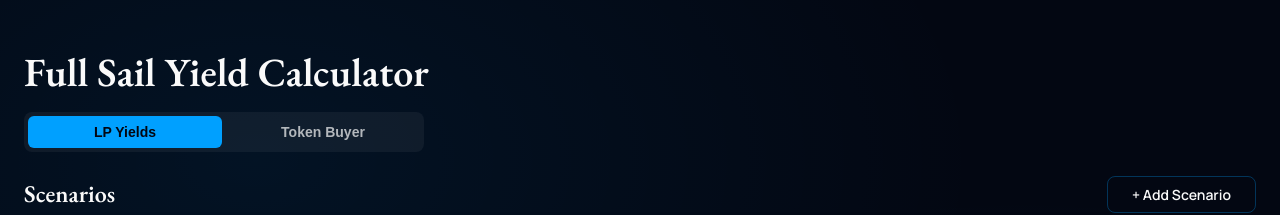
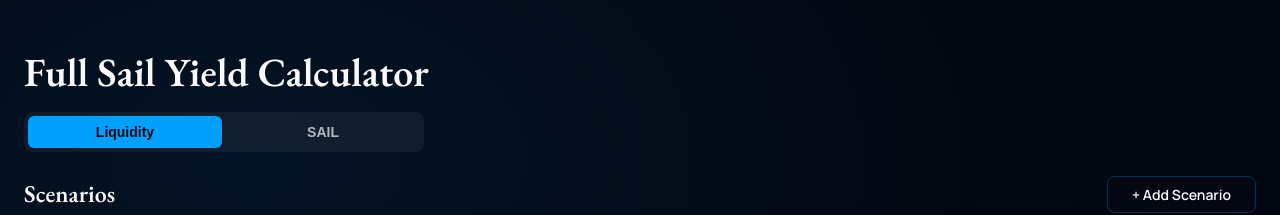
Before and after one commit to glupta/full-sail-yield-calculator, a React (Vite) app: page / in a window 1280 px wide. Shown: the top 215 px of the page. Built offline with nearby package versions, Linux system fonts and the light colour scheme.

Commit message:
refactor(ui): rename tabs and improve SAIL calculator
- Rename 'LP Yields' → 'Liquidity'
- Rename 'Token Buyer' → 'SAIL'
- Fix SAIL price showing $0.00 by using 6 decimal places
- Add 'Time to Recoup Principal' calculation (days/years to break even)

```diff
--- a/src/components/PersonaToggle.jsx
+++ b/src/components/PersonaToggle.jsx
@@ -10,14 +10,14 @@ export default function PersonaToggle({ persona, onChange }) {
                 onClick={() => onChange('lp')}
                 aria-pressed={persona === 'lp'}
             >
-                LP Yields
+                Liquidity
             </button>
             <button
                 className={`tab ${persona === 'buyer' ? 'active' : ''}`}
                 onClick={() => onChange('buyer')}
                 aria-pressed={persona === 'buyer'}
             >
-                Token Buyer
+                SAIL
             </button>
         </div>
     );
--- a/src/components/TokenBuyerCalculator.jsx
+++ b/src/components/TokenBuyerCalculator.jsx
@@ -106,7 +106,12 @@ export default function TokenBuyerCalculator() {
 
     const votingPowerRatio = veSailAmount / inputs.sailAmount;
 
+    // Time to recoup principal (in days)
+    const dailyReward = sailValue * votingRewardAPR / 365;
+    const timeToRecoup = dailyReward > 0 ? sailValue / dailyReward : Infinity;
+
     const formatUsd = (val) => `$${val.toLocaleString(undefined, { minimumFractionDigits: 2, maximumFractionDigits: 2 })}`;
+    const formatSailPrice = (val) => `$${val.toFixed(6)}`; // 6 decimals for small prices
     const formatPercent = (val) => `${(val * 100).toFixed(2)}%`;
 
     return (
@@ -127,7 +132,7 @@ export default function TokenBuyerCalculator() {
                         style={{ width: '100%' }}
                     />
                     <div className="text-muted" style={{ fontSize: '0.75rem', marginTop: '4px' }}>
-                        Value: {formatUsd(sailValue)} @ {formatUsd(sailPrice)}/SAIL
+                        Value: {formatUsd(sailValue)} @ {formatSailPrice(sailPrice)}/SAIL
                     </div>
                 </div>
 
@@ -240,6 +245,14 @@ export default function TokenBuyerCalculator() {
                             <span className="text-muted">Period Return</span>
                             <span className="text-primary-color">{sailValue > 0 ? formatPercent(projectedRewards / sailValue) : '0%'}</span>
                         </div>
+                        <div className="flex justify-between">
+                            <span className="text-muted">Time to Recoup Principal</span>
+                            <span className="text-primary-color">
+                                {timeToRecoup === Infinity ? '∞' :
+                                    timeToRecoup < 365 ? `${Math.round(timeToRecoup)} days` :
+                                        `${(timeToRecoup / 365).toFixed(1)} years`}
+                            </span>
+                        </div>
                     </div>
                     <div className="text-muted mt-md" style={{ fontSize: '0.75rem' }}>
                         APR = (Weekly Fees ÷ Locked Value) × 52
```
